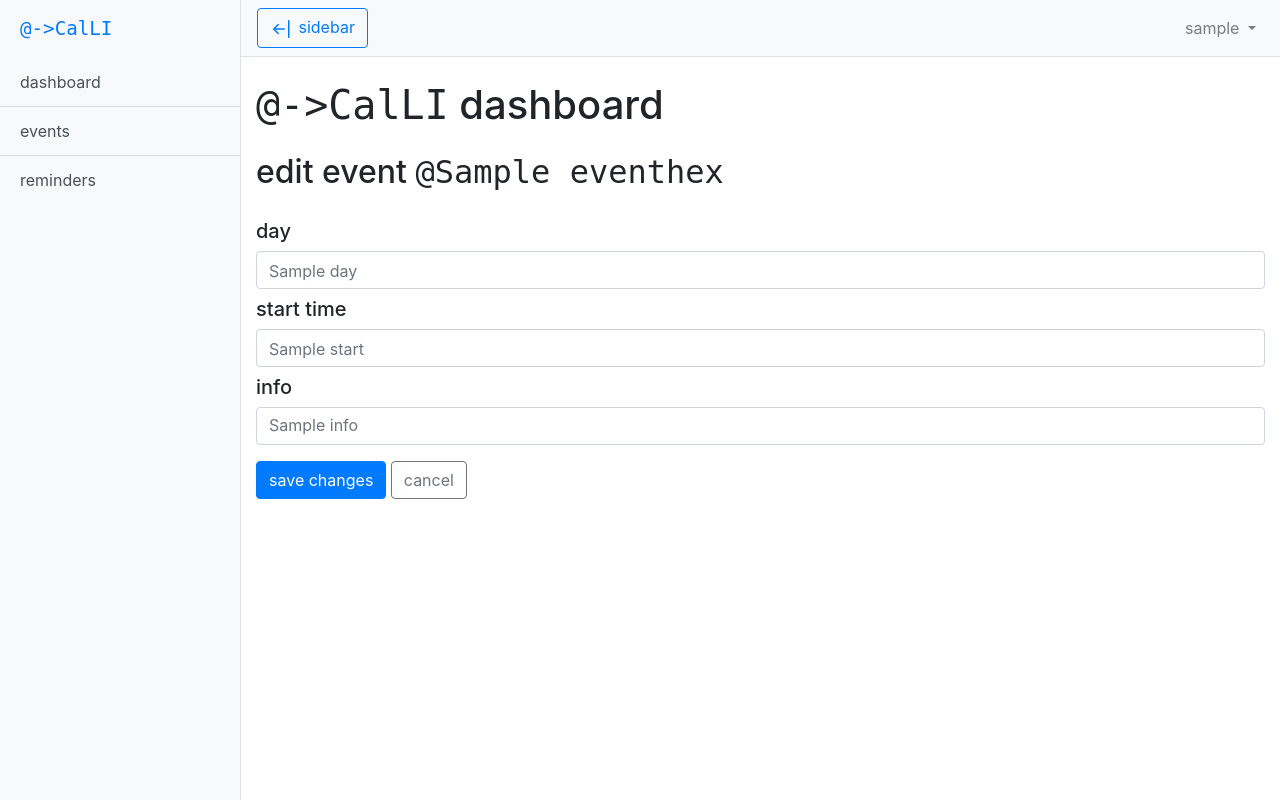
After one commit to calliapp/calli-server, a Python web app: template templates/dash_edit.html in a window 1280 px wide. The commit adds this page. Run offline with Jinja, Linux system fonts and the light colour scheme; the template is opened without the code that fills it: most values are stand-ins (such as "Sample title", 1, 10 or a date in 2020); some libraries are stand-ins or nearby versions.

Commit message:
adds web dash editing

```diff
--- a/static/simple-sidebar.css
+++ b/static/simple-sidebar.css
@@ -52,3 +52,13 @@
   table-layout: fixed;
   width: 100%;
 }
+.nb {
+  -webkit-appearance: none !important;
+  -moz-appearance: none !important;
+  appearance: none !important;
+  -webkit-appearance: none;
+  border: none;
+  box-shadow: none;
+  background: none;
+  fill: red;
+}
--- /dev/null
+++ b/templates/dash_edit.html
@@ -0,0 +1,65 @@
+{% extends "webapp.html" %}
+
+{% block title %}
+<text style="font-family:'JetBrainsMono-Regular', 'JetBrains Mono', monospace;">@->CalLI</text> dashboard
+{% endblock %}
+
+{% block username %}
+{{ username }}
+{% endblock %}
+
+{% block docs %}
+        <div class="row pt-3">
+            <div class="col-lg-12 text-left">
+                <h2>edit event <text style="font-family:'JetBrainsMono-Regular', 'JetBrains Mono', monospace;">@{{ eventhex }} </text> </h2>
+            </div>
+        </div>
+        {% if show_error %}
+        <div class="row pt-3 justify-content-center">
+            <div class="col-lg-12 pb-3">
+                <div class="alert alert-danger alert-dismissible fade show text-center" role="alert">
+                    {{ show_error }}
+                    <button type="button" class="close" data-dismiss="alert" aria-label="Close">
+                    <span aria-hidden="true">&times;</span>
+                    </button>
+                </div>
+            </div>
+        </div>
+        {% endif %}
+        <form action="/dash/edit?event={{ eventhex|upper }}" method="post">
+            <div class="row pt-3">
+                <div class="col-lg-12 text-left">
+
+                        <h5 class="pt-1">day</h5>
+
+                        <input autocomplete="off" name="day" class="form-control pb-1" type="text" placeholder="{{ event['day'] }}">
+
+                        <h5 class="pt-2">start time</h5>
+
+                        <input autocomplete="off" name="start" class="form-control pb-1" type="text" placeholder="{{ event['start'] }}">
+
+
+                        {% if event['type'] == "E" %}
+
+                        <h5 class="pt-2">duration</h5>
+
+                        <input autocomplete="off" name="duration" class="form-control pb-1" type="text" placeholder="{{ event['duration'] }} mins">
+
+                        {% endif %}
+
+
+                        <h5 class="pt-2">info</h5>
+
+                        <input autocomplete="off" name="info" class="form-control pb-2" type="text" placeholder="{{ event['info'] }}">
+                </div>
+            </div>
+            <div class="row pt-3">
+                <div class="col-lg-12 text-left">
+                    <button type = submit class="btn btn-primary">save changes</button>
+                    <a href="/dash" class="btn btn-outline-secondary">cancel</a>
+                </div>
+            </div>
+        </form>
+
+
+{% endblock %}
--- a/templates/webapp.html
+++ b/templates/webapp.html
@@ -94,6 +94,18 @@
     var tzname = new Intl.DateTimeFormat().resolvedOptions().timeZone;
     document.querySelector("#timezonename").innerHTML = tzname;
     document.querySelector("#timezoneoffset").innerHTML = "timezone: GMT" + (offset<0?"":"+") + offset;
+    function deleteEvent(token, eventhex) {
+        var r = confirm("are you sure you want to delete this event?");
+        if (r == true) {
+          fetch('{{ url }}/api/events', {
+              method: "DELETE",
+              headers: {'token': token,
+                        'Content-Type': 'application/json'
+              },
+              body: JSON.stringify({ hex: [eventhex] }),
+          });
+        }
+    }
   </script>
 
 </body>
```
Also changed, not shown: application.py (+148 -24 lines), templates/dash.html (+49 -48 lines).
